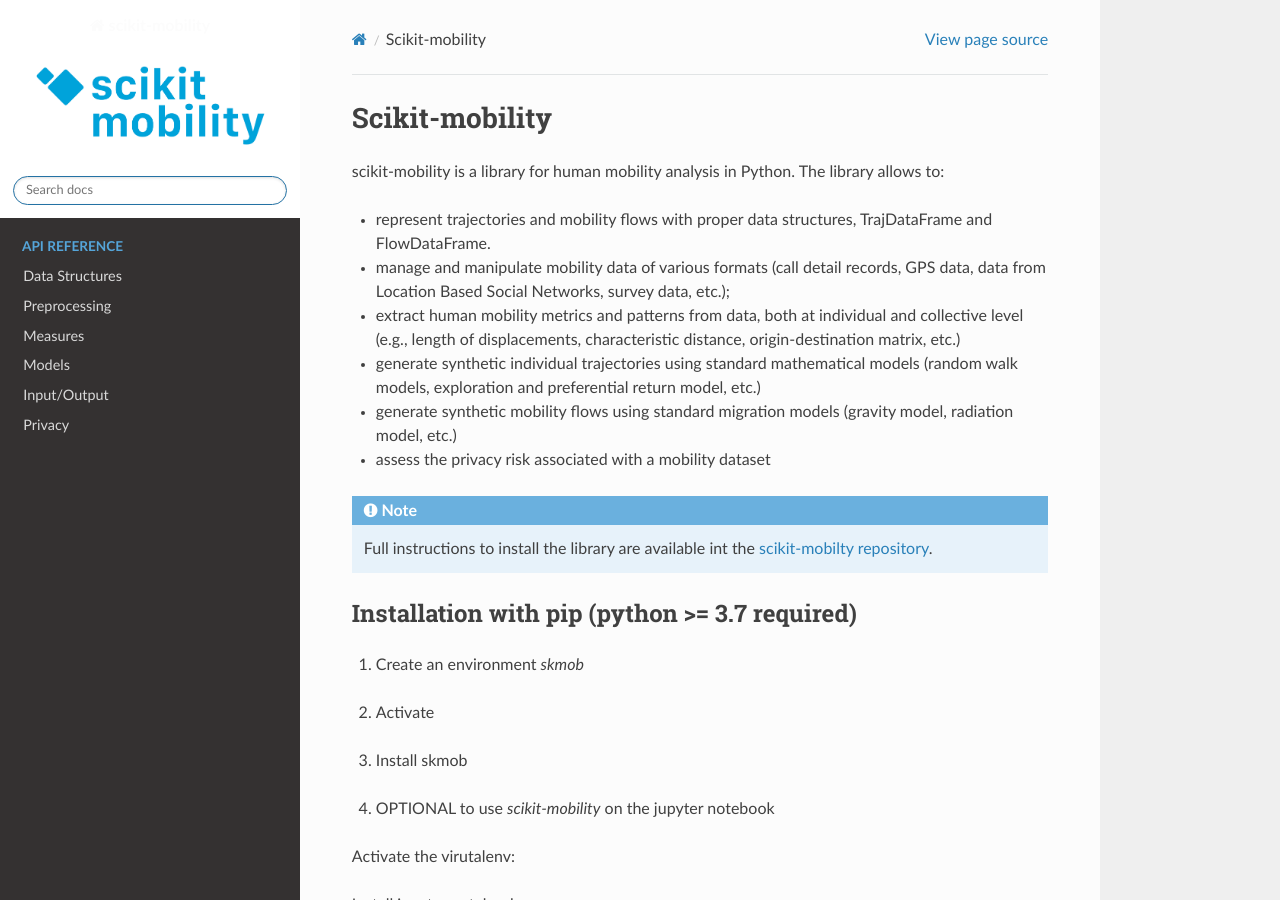
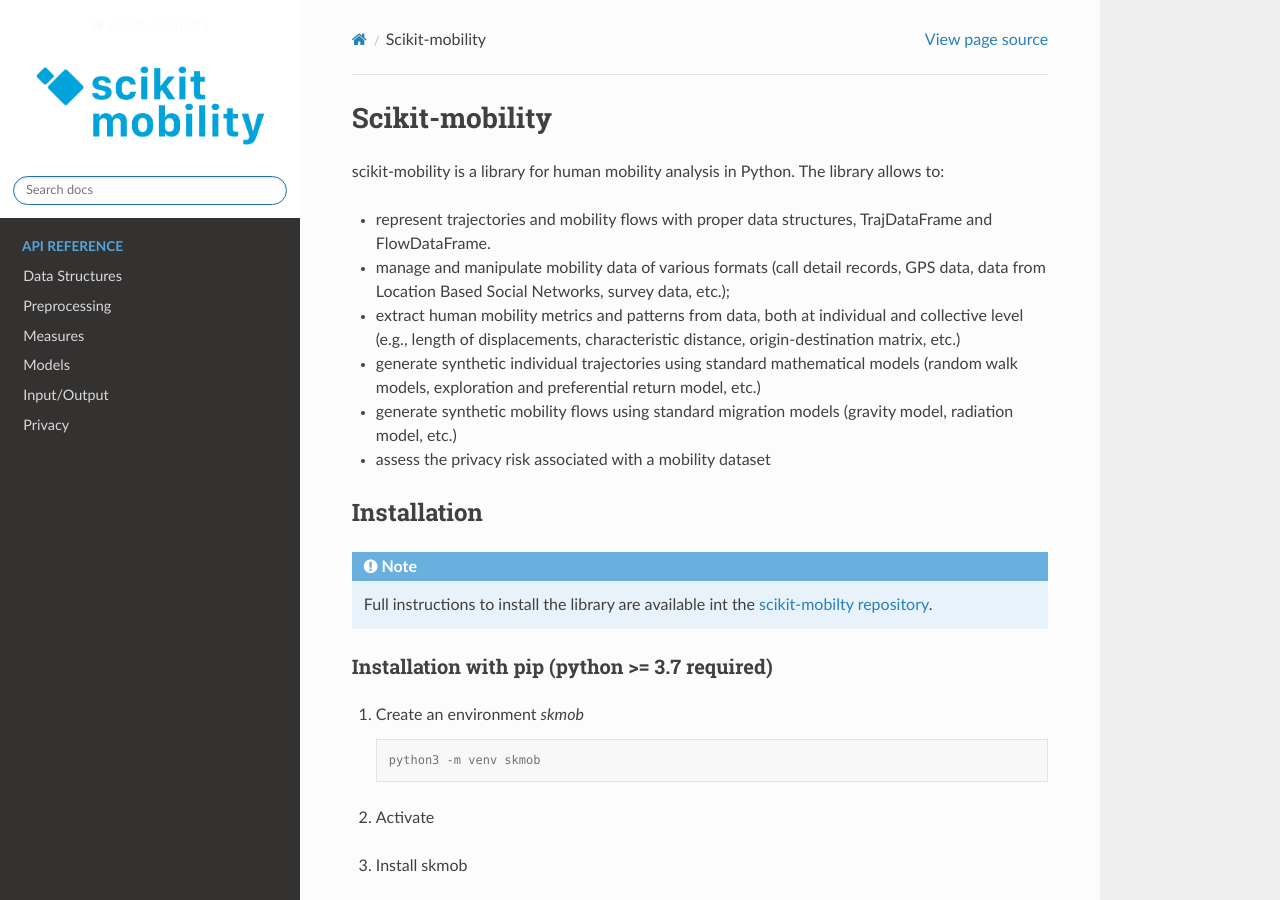
Before and after one commit to scikit-mobility/scikit-mobility, a Sphinx documentation site: the page built from docs/index.rst, in a window 1280 px wide and 900 px high. Built offline with Sphinx 7.4.7 and the Read the Docs theme 2.0.0, drawn with Linux system fonts in a browser that asks for light colours; part of the change alters nothing that is shown.

```diff
--- a/docs/index.rst
+++ b/docs/index.rst
@@ -18,23 +18,23 @@ scikit-mobility is a library for human mobility analysis in Python. The library
 
 
 
-***********
 Installation
-************
+============
 
 .. note::
   Full instructions to install the library are available int the `scikit-mobilty repository <https://github.com/scikit-mobility/scikit-mobility>`_.
 
 
 Installation with pip (python >= 3.7 required)
-===============================================
+-----------------------------------------------
 
-1. Create an environment `skmob`
+#. Create an environment `skmob`
 
-.. code-block:: console
-        python3 -m venv skmob
+   .. code-block:: console
 
-2. Activate
+     python3 -m venv skmob
+
+#. Activate
 
 .. code-block:: console
         source skmob/bin/activate
@@ -68,7 +68,7 @@ Run jupyter notebook
 
 
 Installation with conda - miniconda
-===============================================
+-----------------------------------------------
 
 1. Create an environment `skmob` and install pip
 
@@ -111,8 +111,9 @@ You may run into dependency issues if you try to import the package in Python. I
 .. code-block:: console
     conda install -n skmob pyproj urllib3 chardet markupsafe
 
+
 Known Issues
-------------
+^^^^^^^^^^^^
 
 the installation of package rtree could not work with pip within a conda environment. If so, try
 
```
